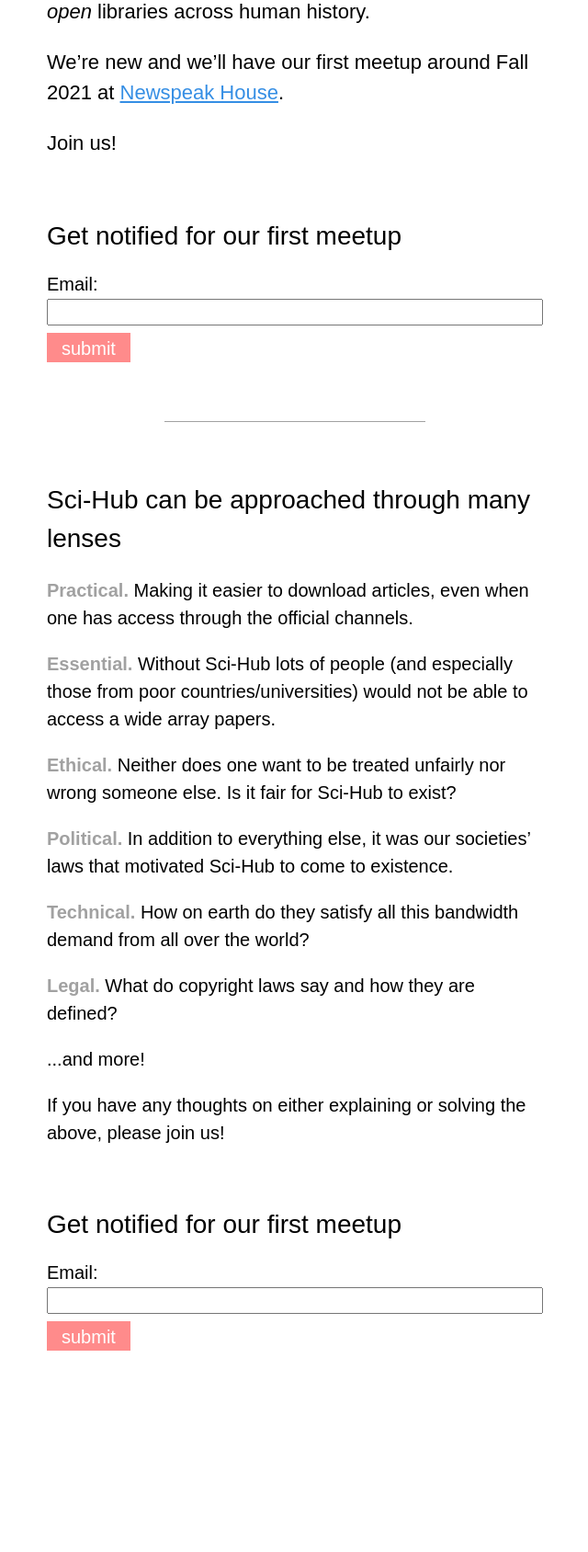
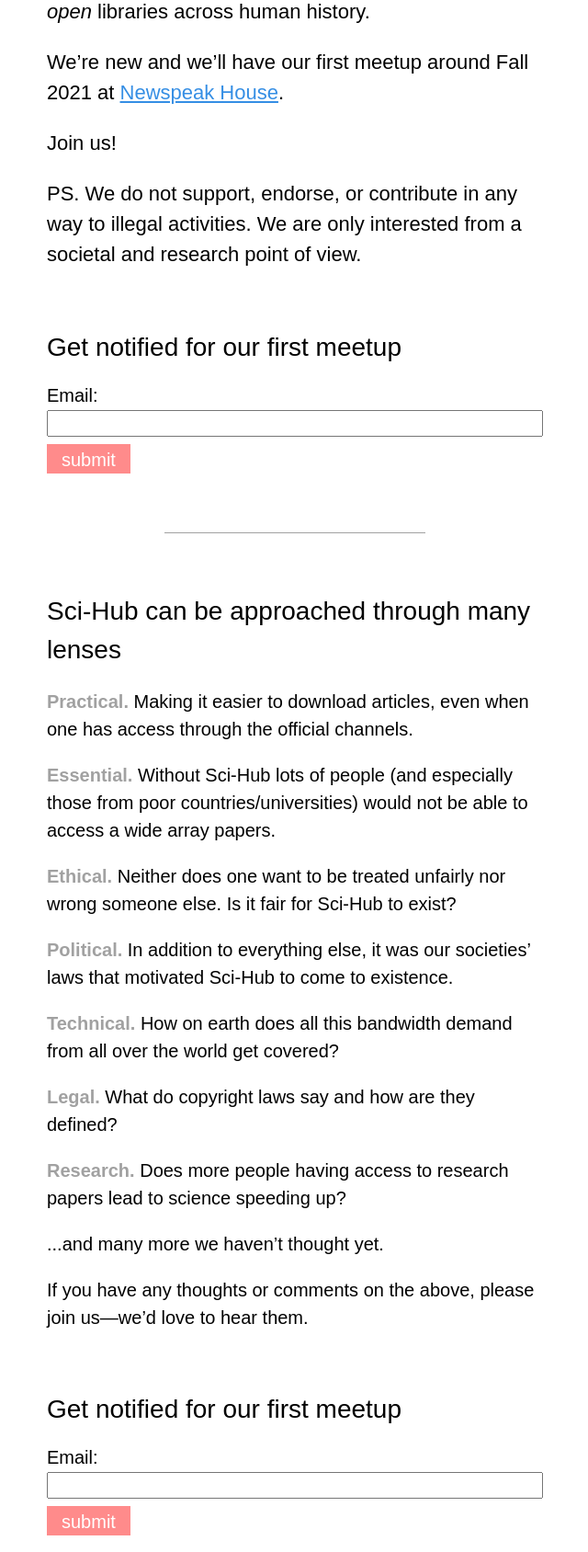
Before and after one commit to sirodoht/cyanblue, a Django app: page / in a window 1280 px wide. Shown: the part 606-2294 px from the top of the page at 92% size, without its empty margins (319-959 px from the left). Before the commit the page ends 2075 px from the top, so only its background shows below. Run offline with Django 3.2, Linux system fonts and the light colour scheme.

Commit message:
improve landing copy

```diff
--- a/main/templates/main/index.html
+++ b/main/templates/main/index.html
@@ -43,6 +43,11 @@
                 <p>
                     Join us!
                 </p>
+                <p>
+                    PS. We do not support, endorse, or contribute in any
+                    way to illegal activities. We are only interested from
+                    a societal and research point of view.
+                </p>
             </article>
 
             {% include "partials/subscribe.html" %}
@@ -74,18 +79,23 @@
                 </p>
                 <p>
                     <span class="landing-wordgram">Technical.</span>
-                    How on earth do they satisfy all this bandwidth demand from
-                    all over the world?
+                    How on earth does all this bandwidth demand from
+                    all over the world get covered?
                 </p>
                 <p>
                     <span class="landing-wordgram">Legal.</span>
-                    What do copyright laws say and how they are defined?
+                    What do copyright laws say and how are they defined?
                 </p>
-                <p>...and more!</p>
+                <p>
+                    <span class="landing-wordgram">Research.</span>
+                    Does more people having access to research papers lead
+                    to science speeding up?
+                </p>
+                <p>...and many more we haven’t thought yet.</p>
 
                 <p>
-                    If you have any thoughts on either explaining or solving the
-                    above, please join us!
+                    If you have any thoughts or comments on the
+                    above, please join us—we’d love to hear them.
                 </p>
             </article>
 
```
